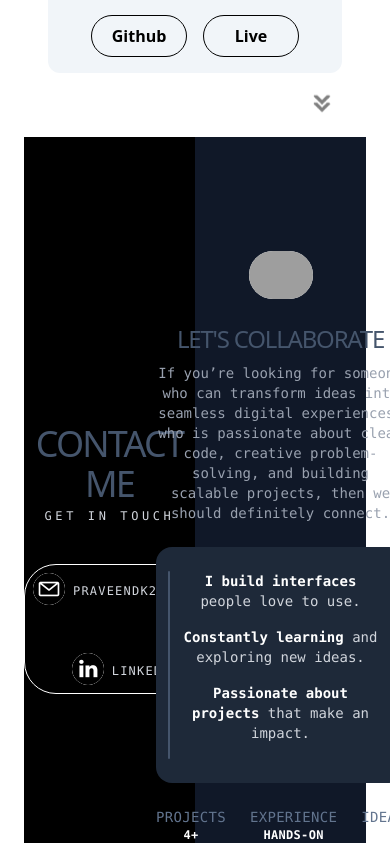
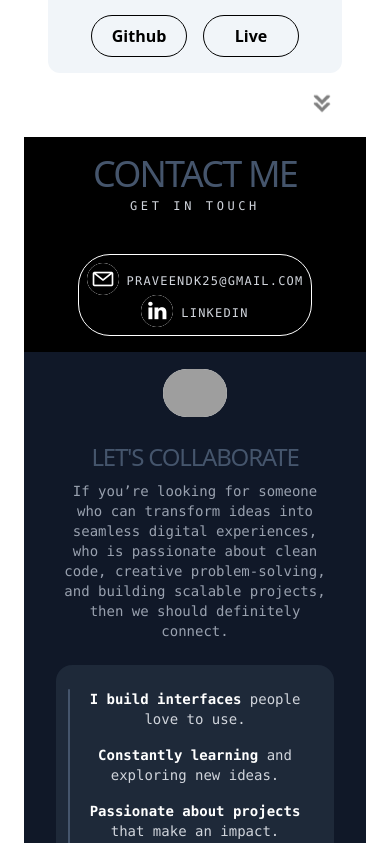
Before and after one commit to PraveenDKatti/my-work, a React (Vite) app: page / in a window 390 px wide. Shown: the part 5061-5904 px from the top of the page. Built offline with nearby package versions, Linux system fonts and the light colour scheme; grey boxes are pictures that could not be loaded.

Commit message:
made responsive for small screens

```diff
--- a/src/components/Contact.jsx
+++ b/src/components/Contact.jsx
@@ -1,6 +1,6 @@
 const Contact = () => {
   return (
-    <div className="grid grid-cols-2 h-screen bg-black text-white">
+    <div className="grid grid-cols-1 md:grid-cols-2 h-screen bg-black text-white">
       {/* Contact Information */}
       <section id="contact" className="flex flex-col justify-center text-center">
         <div className="mb-10">
@@ -8,15 +8,15 @@ const Contact = () => {
           <p className="text-gray-300 font-mono text-xs mt-1 uppercase tracking-[0.3em]">Get in Touch</p>
         </div>
 
-        <div className="flex flex-col lg:flex-row justify-center items-center rounded-[2rem] border border-gray-light gap-8 w-fit mx-auto">
-          <div className="flex items-center gap-2 m-2">
+        <div className="flex flex-col lg:flex-row justify-center items-center rounded-[2rem] border border-gray-light p-2 md:gap-8 w-fit mx-auto">
+          <div className="flex items-center gap-2">
             <img src="./assets/email.png" alt="Email" className="h-8 bg-white rounded-full cursor-default" />
             <p className="text-gray-300 font-mono text-xs mt-1 uppercase tracking-[0.1em]">
               <a href="mailto:praveendk25@gmail.com">praveendk25@gmail.com</a>
             </p>
           </div>
 
-          <div className="flex items-center gap-2 m-2">
+          <div className="flex items-center gap-2">
             <img src="./assets/linkedin.png" alt="LinkedIn" className="h-8 bg-white rounded-full cursor-default" />
             <p className="text-gray-300 font-mono text-xs mt-1 uppercase tracking-[0.1em]">
               <a href="https://www.linkedin.com/in/praveenkatti">LinkedIn</a>
@@ -26,7 +26,7 @@ const Contact = () => {
       </section>
 
       {/* other half */}
-      <div className="h-screen">
+      <div className="md:h-screen">
         {/* other half */}
         <div className="flex flex-col justify-center items-center bg-gray-900 px-8 h-full">
           <div className="text-center max-w-md">
```
